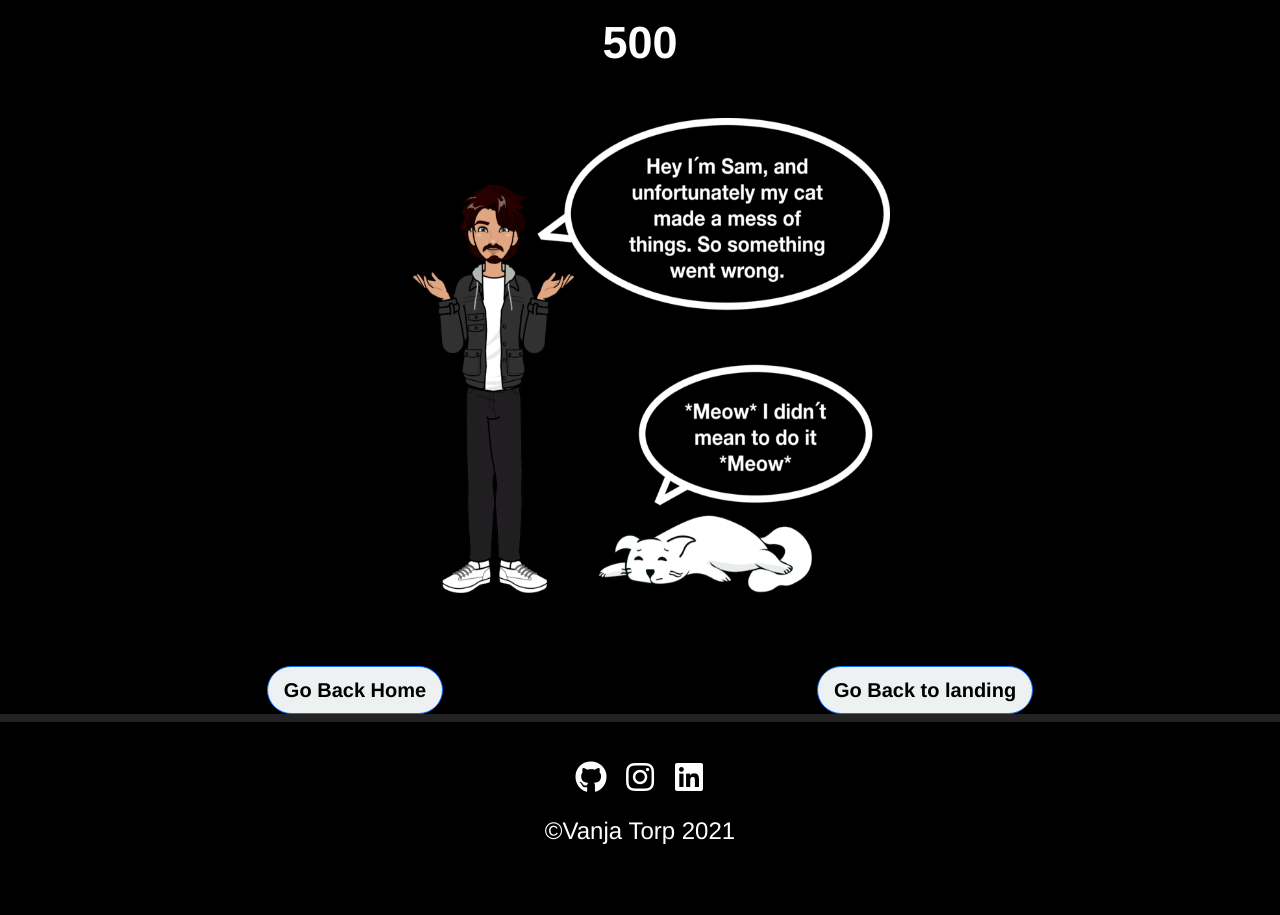
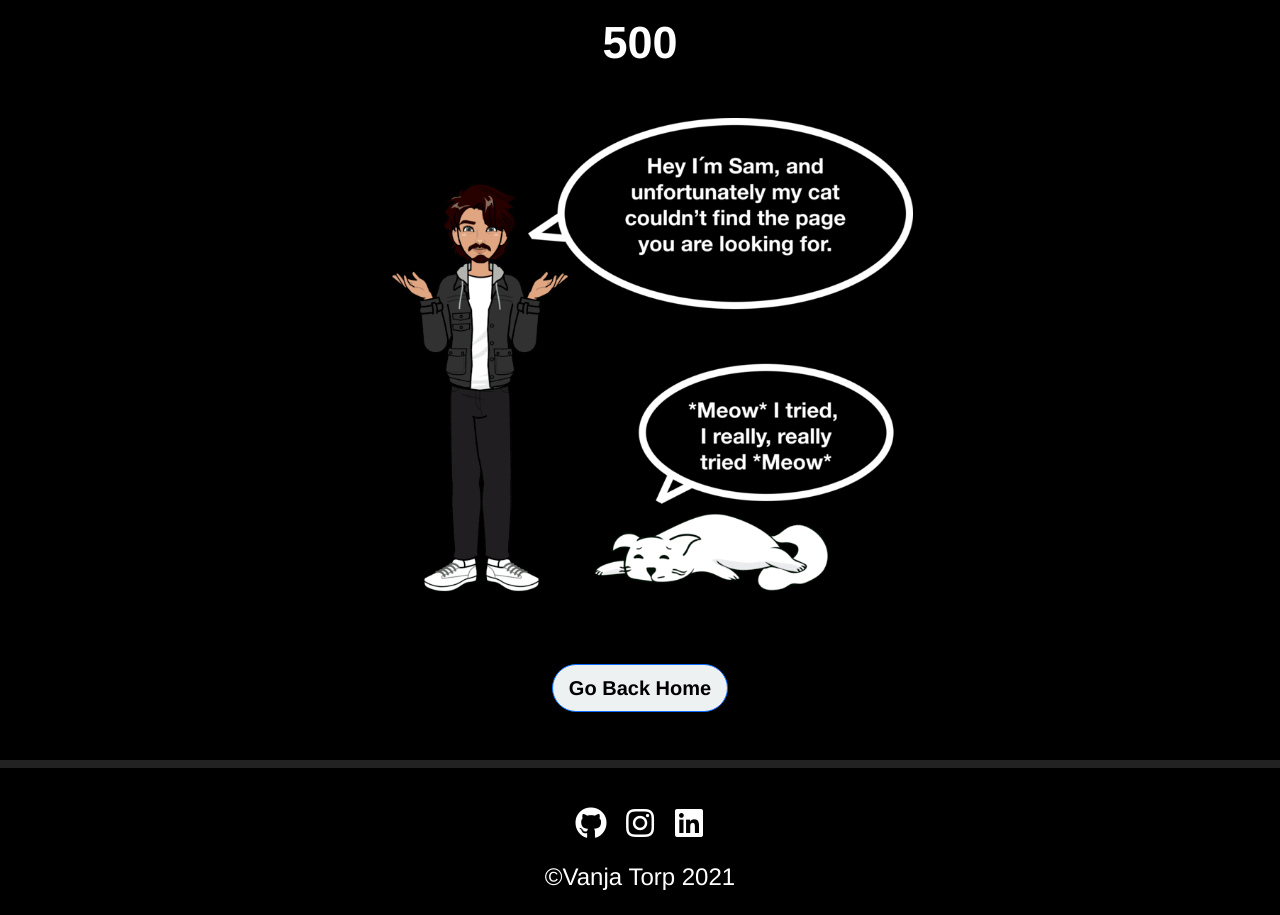
Before and after one commit to VTwin90/VGAME, a Flask app: template templates/500.html in a window 1280 px wide. Shown: the part 171-1086 px from the top of the page. Before the commit the page ends 1015 px from the top, so only its background shows below. Run offline with Flask 2, Linux system fonts and the light colour scheme; the template is opened without the code that fills it, so the values that code supplies are empty; the visitor is signed in with stand-in values (Sample User, id 1); some libraries are stand-ins or nearby versions.

Commit message:
update 404 & 500 pages, route and structure

```diff
--- a/templates/500.html
+++ b/templates/500.html
@@ -3,24 +3,23 @@
 
 <section class="container">
     <div class="row">
-        <div class="col-12 mx-auto">
+        <div class="col-sm-12 col-md-6 mx-auto">
             <h1 class="text-center mt-3">500</h1>
             <div class="col-12 mt-5 mb-5">
-                <img src="{{ url_for('static', filename='images/500.png') }}" class="mx-auto img-fluid" style="width:500px; height:500px" alt="Game Image">
+                <img src="{{ url_for('static', filename='images/404.png') }}" class="mx-auto img-fluid" style="width:100%; height:auto;" alt="404 Image">
+            </div>
+            {% if session.user %}
+            <div class="mx-auto text-center">
+                <a href="{{url_for('get_games', username=session['user'])}}" class="btn btn-lg btn-primary rounded-pill mb-5">
+                    Go Back Home
+                </a>
+                {% else %}
+                <a href="{{url_for('landing')}}" class="btn btn-lg btn-primary w-60 rounded-pill mb-5">
+                    Go Back to Home
+                </a>
             </div>
         </div>
-        {% if session.user %}
-        <div class="col-sm-12 col-md-6 mx-auto text-center">
-            <a href="{{url_for('get_games', username=session['user'])}}" class="btn btn-lg btn-primary rounded-pill">
-                Go Back Home
-            </a>
-        </div>
         {% endif %}
-        <div class="col-sm-12 col-md-6 mx-auto text-center">
-            <a href="{{url_for('landing')}}" class="btn btn-lg btn-primary rounded-pill">
-                Go Back to landing
-            </a>
-        </div>
     </div>
 </section>
 {% endblock %}
```
Also changed, not shown: templates/404.html (+12 -13 lines).
